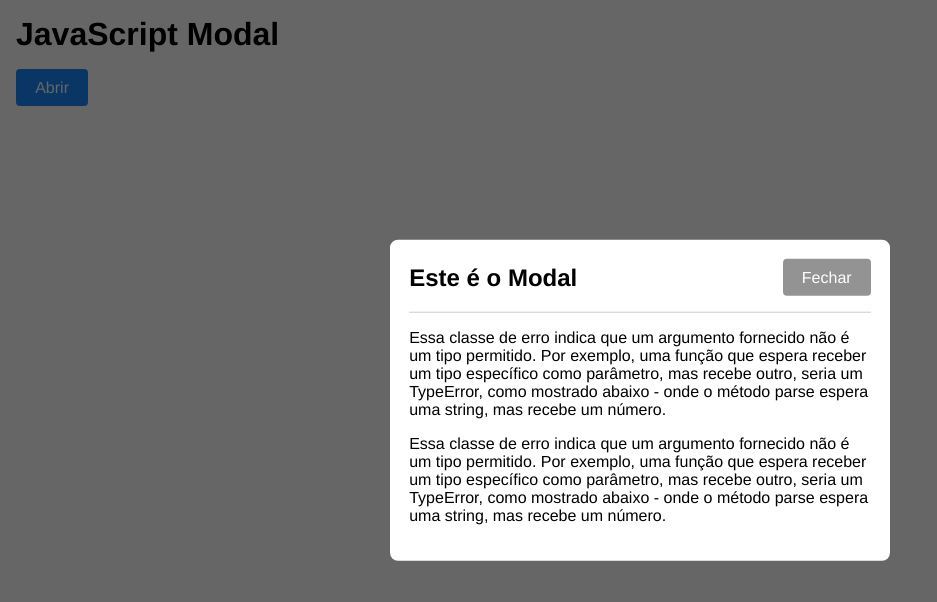
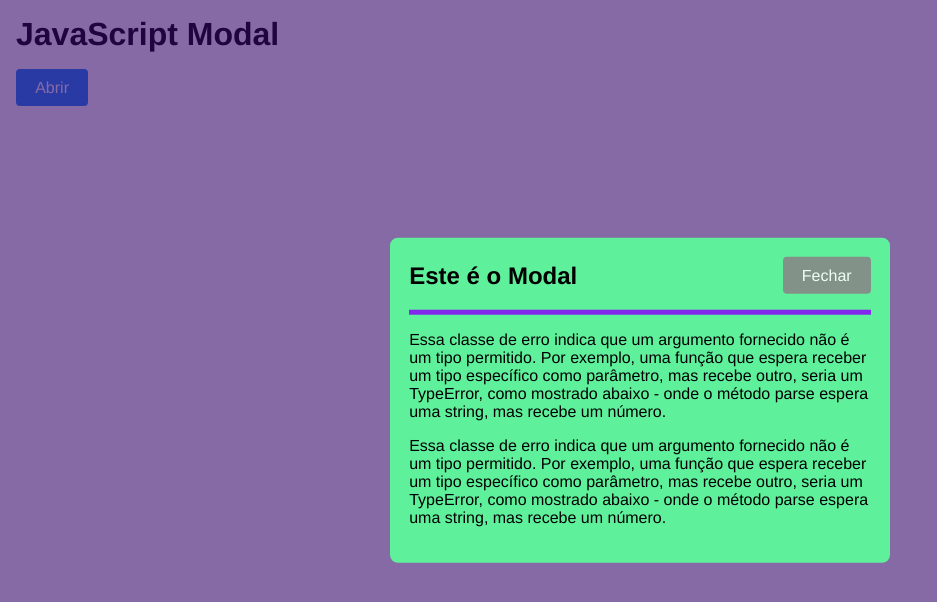
Before and after one commit to M4RC3L68/modal, a plain HTML site: page index.html in a window 1280 px wide. Both pictures are taken after a click on the button "Abrir". Shown: the whole page, without its empty margins (0-937 px from the left). Drawn offline with Linux system fonts and the light colour scheme.

Commit message:
commit - 08

```diff
--- a/css/style.css
+++ b/css/style.css
@@ -46,7 +46,7 @@ button:hover {
   left: 0;
   width: 100%;
   height: 100%;
-  background-color: rgba(0, 0, 0, 0.6);
+  background-color: rgba(54, 7, 105, 0.6);
   z-index: 5;
   pointer-events: none;
 }
@@ -55,7 +55,7 @@ button:hover {
   position: fixed;
   left: 50%;
   top: 50%;
-  background-color: #fff;
+  background-color: #5ff09b;
   width: 500px;
   max-width: 90%;
   transform: translate(-50%, -50%);
@@ -68,7 +68,7 @@ button:hover {
   display: flex;
   justify-content: space-between;
   align-items: center;
-  border-bottom: 1px solid #ccc;
+  border-bottom: 5px solid #8326ee;
   margin-bottom: 1rem;
   padding-bottom: 1rem;
 }
```
